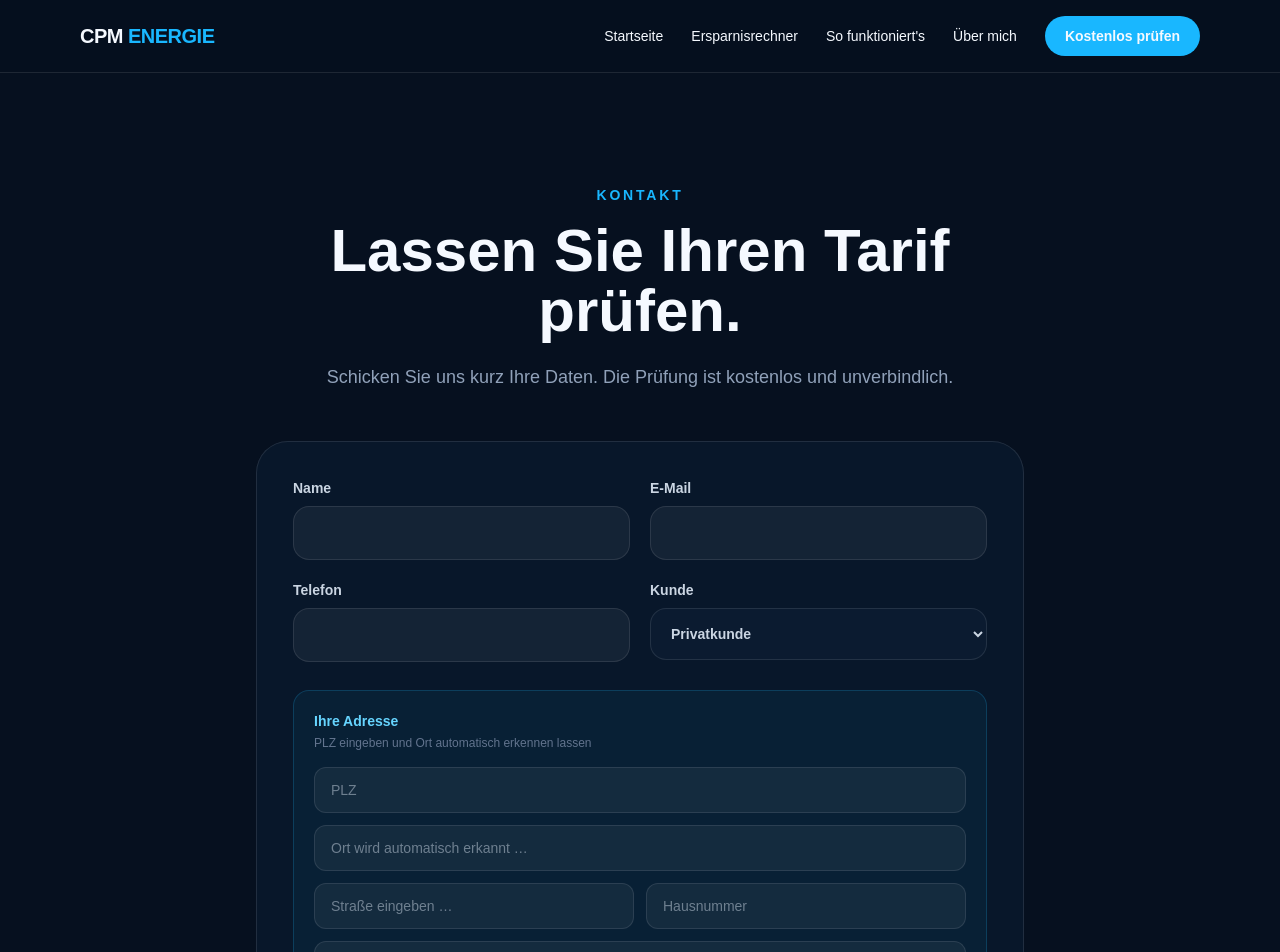
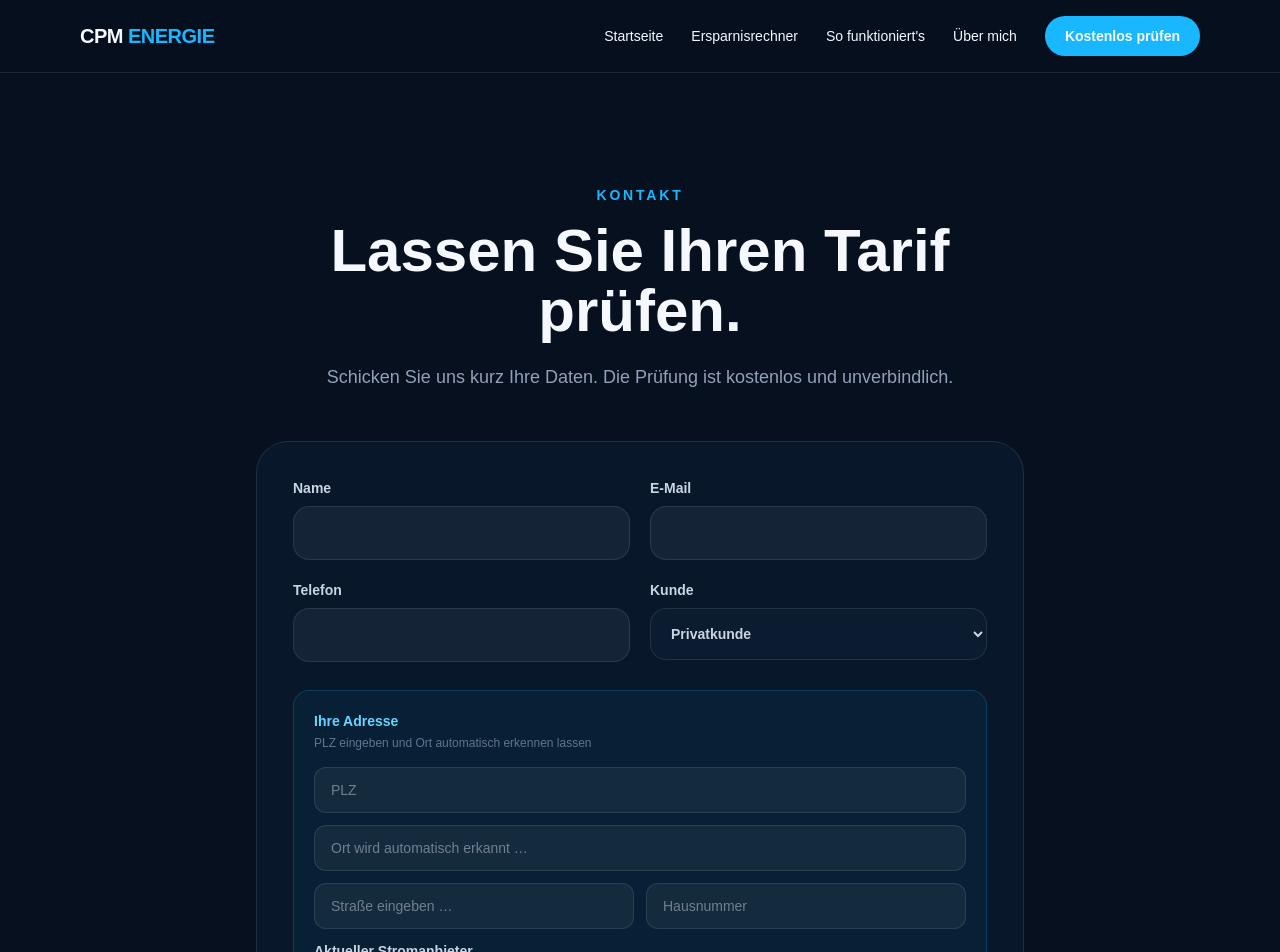
Before and after one commit to svt8f46zcd-stack/cpm-energie-website, a Next.js app: page /cpm-energie-website/kontakt in a window 1280 px wide. Shown: the top 952 px of the page. Built offline with nearby package versions, Linux system fonts and the light colour scheme.

Commit message:
feat: expand energy provider selection

```diff
--- a/components/ContactForm.tsx
+++ b/components/ContactForm.tsx
@@ -3,161 +3,66 @@
 import { FormEvent, useEffect, useRef, useState } from "react";
 import { useSearchParams } from "next/navigation";
 
-type AddressState = {
-  plz: string;
-  ort: string;
-  strasse: string;
-  hausnummer: string;
-  anbieter: string;
-  strom: string;
-  gas: string;
-};
-
+type AddressState = { plz: string; ort: string; strasse: string; hausnummer: string; anbieter: string; strom: string; gas: string };
 type Locality = { name: string; postalCode: string };
 type Street = { name: string; postalCode: string; locality: string };
 
 const API = "https://openplzapi.org/de";
+const PROVIDERS = [
+  "E.ON", "EnBW", "Vattenfall", "RWE", "EWE", "ENTEGA", "Mainova", "MVV Energie", "SWM", "Stadtwerke München",
+  "Stadtwerke Mainz", "Stadtwerke Wiesbaden", "GGEW", "EWR", "Energieversorgung Mittelrhein", "Pfalzwerke", "Yello",
+  "Octopus Energy", "LichtBlick", "Naturstrom", "Green Planet Energy", "Ostrom", "immergrün!", "eprimo", "Maingau Energie",
+  "ExtraEnergie", "123energie", "NEW Energie", "Süwag", "LEW", "ENTEGA Plus", "Andere"
+];
 
 export function ContactForm() {
   const searchParams = useSearchParams();
-  const [sent, setSent] = useState(false);
-  const [loading, setLoading] = useState(false);
-  const [error, setError] = useState("");
-  const [addressLoading, setAddressLoading] = useState(false);
-  const [streetLoading, setStreetLoading] = useState(false);
-  const [streetSuggestions, setStreetSuggestions] = useState<Street[]>([]);
-  const [citySuggestions, setCitySuggestions] = useState<Locality[]>([]);
+  const [sent, setSent] = useState(false), [loading, setLoading] = useState(false), [error, setError] = useState("");
+  const [addressLoading, setAddressLoading] = useState(false), [streetLoading, setStreetLoading] = useState(false);
+  const [streetSuggestions, setStreetSuggestions] = useState<Street[]>([]), [citySuggestions, setCitySuggestions] = useState<Locality[]>([]);
   const [defaults, setDefaults] = useState<AddressState>({ plz: "", ort: "", strasse: "", hausnummer: "", anbieter: "", strom: "", gas: "" });
   const streetRequest = useRef(0);
 
-  useEffect(() => {
-    setDefaults({
-      plz: searchParams.get("plz") || "",
-      ort: searchParams.get("ort") || "",
-      strasse: searchParams.get("strasse") || "",
-      hausnummer: searchParams.get("hausnummer") || "",
-      anbieter: searchParams.get("anbieter") || "",
-      strom: searchParams.get("strom") || "",
-      gas: searchParams.get("gas") || "",
-    });
-  }, [searchParams]);
+  useEffect(() => { setDefaults({ plz: searchParams.get("plz") || "", ort: searchParams.get("ort") || "", strasse: searchParams.get("strasse") || "", hausnummer: searchParams.get("hausnummer") || "", anbieter: searchParams.get("anbieter") || "", strom: searchParams.get("strom") || "", gas: searchParams.get("gas") || "" }); }, [searchParams]);
 
   useEffect(() => {
     const plz = defaults.plz.replace(/\D/g, "");
-    if (plz.length !== 5) {
-      setCitySuggestions([]);
-      setStreetSuggestions([]);
-      return;
-    }
-
-    const controller = new AbortController();
-    setAddressLoading(true);
-
-    fetch(`${API}/Localities?postalCode=${plz}&page=1&pageSize=50`, { signal: controller.signal })
-      .then((res) => (res.ok ? res.json() : []))
-      .then((items: Locality[]) => {
-        const unique = Array.from(new Map(items.map((item) => [item.name, item])).values());
-        setCitySuggestions(unique);
-        if (unique.length === 1) {
-          setDefaults((current) => ({ ...current, ort: unique[0].name }));
-        } else if (unique.length > 1 && !unique.some((item) => item.name === defaults.ort)) {
-          setDefaults((current) => ({ ...current, ort: "" }));
-        }
-      })
-      .catch(() => setCitySuggestions([]))
-      .finally(() => setAddressLoading(false));
-
+    if (plz.length !== 5) { setCitySuggestions([]); setStreetSuggestions([]); return; }
+    const controller = new AbortController(); setAddressLoading(true);
+    fetch(`${API}/Localities?postalCode=${plz}&page=1&pageSize=50`, { signal: controller.signal }).then(r => r.ok ? r.json() : []).then((items: Locality[]) => {
+      const unique = Array.from(new Map(items.map(i => [i.name, i])).values()); setCitySuggestions(unique);
+      if (unique.length === 1) setDefaults(c => ({ ...c, ort: unique[0].name })); else if (unique.length > 1 && !unique.some(i => i.name === defaults.ort)) setDefaults(c => ({ ...c, ort: "" }));
+    }).catch(() => setCitySuggestions([])).finally(() => setAddressLoading(false));
     return () => controller.abort();
   }, [defaults.plz]);
 
   useEffect(() => {
-    const plz = defaults.plz.replace(/\D/g, "");
-    const street = defaults.strasse.trim();
-    if (plz.length !== 5 || street.length < 2) {
-      setStreetSuggestions([]);
-      return;
-    }
-
-    const requestId = ++streetRequest.current;
-    const timer = window.setTimeout(() => {
-      setStreetLoading(true);
-      const params = new URLSearchParams({ postalCode: plz, name: street, page: "1", pageSize: "20" });
-      fetch(`${API}/Streets?${params.toString()}`)
-        .then((res) => (res.ok ? res.json() : []))
-        .then((items: Street[]) => {
-          if (requestId !== streetRequest.current) return;
-          const unique = Array.from(new Map(items.map((item) => [item.name, item])).values());
-          setStreetSuggestions(unique.slice(0, 8));
-        })
-        .catch(() => {
-          if (requestId === streetRequest.current) setStreetSuggestions([]);
-        })
-        .finally(() => {
-          if (requestId === streetRequest.current) setStreetLoading(false);
-        });
-    }, 250);
-
-    return () => window.clearTimeout(timer);
+    const plz = defaults.plz.replace(/\D/g, ""), street = defaults.strasse.trim();
+    if (plz.length !== 5 || street.length < 2) { setStreetSuggestions([]); return; }
+    const requestId = ++streetRequest.current, timer = window.setTimeout(() => {
+      setStreetLoading(true); const params = new URLSearchParams({ postalCode: plz, name: street, page: "1", pageSize: "20" });
+      fetch(`${API}/Streets?${params}`).then(r => r.ok ? r.json() : []).then((items: Street[]) => { if (requestId === streetRequest.current) setStreetSuggestions(Array.from(new Map(items.map(i => [i.name, i])).values()).slice(0, 8)); }).catch(() => requestId === streetRequest.current && setStreetSuggestions([])).finally(() => requestId === streetRequest.current && setStreetLoading(false));
+    }, 250); return () => window.clearTimeout(timer);
   }, [defaults.plz, defaults.strasse]);
 
-  function updateAddress(key: keyof AddressState, value: string) {
-    setDefaults((current) => ({ ...current, [key]: value }));
-    if (key === "plz") setStreetSuggestions([]);
-  }
-
-  async function submit(e: FormEvent<HTMLFormElement>) {
-    e.preventDefault();
-    setLoading(true);
-    setError("");
-    try {
-      const data = Object.fromEntries(new FormData(e.currentTarget));
-      const res = await fetch("/api/kontakt", {
-        method: "POST",
-        body: JSON.stringify(data),
-        headers: { "Content-Type": "application/json" },
-      });
-      if (!res.ok) throw new Error("send");
-      setSent(true);
-    } catch {
-      setError("Die Anfrage konnte gerade nicht gesendet werden. Bitte versuchen Sie es erneut oder kontaktieren Sie uns direkt per WhatsApp.");
-    } finally {
-      setLoading(false);
-    }
-  }
-
+  function updateAddress(key: keyof AddressState, value: string) { setDefaults(c => ({ ...c, [key]: value })); if (key === "plz") setStreetSuggestions([]); }
+  async function submit(e: FormEvent<HTMLFormElement>) { e.preventDefault(); setLoading(true); setError(""); try { const data = Object.fromEntries(new FormData(e.currentTarget)); const res = await fetch("/api/kontakt", { method: "POST", body: JSON.stringify(data), headers: { "Content-Type": "application/json" } }); if (!res.ok) throw new Error(); setSent(true); } catch { setError("Die Anfrage konnte gerade nicht gesendet werden. Bitte versuchen Sie es erneut oder kontaktieren Sie uns direkt per WhatsApp."); } finally { setLoading(false); } }
   if (sent) return <div className="rounded-3xl border border-[#19b7ff]/30 bg-[#19b7ff]/10 p-8"><h2 className="text-2xl font-bold">Anfrage erhalten.</h2><p className="mt-3 text-slate-300">Danke. Wir melden uns so schnell wie möglich bei Ihnen.</p></div>;
 
   return <form onSubmit={submit} className="glass rounded-[2rem] p-6 md:p-9">
-    <div className="grid gap-5 md:grid-cols-2">
-      <Field name="name" label="Name" required />
-      <Field name="email" label="E-Mail" type="email" required />
-      <Field name="phone" label="Telefon" />
-      <Field name="customerType" label="Kunde" select />
+    <div className="grid gap-5 md:grid-cols-2"><Field name="name" label="Name" required /><Field name="email" label="E-Mail" type="email" required /><Field name="phone" label="Telefon" /><Field name="customerType" label="Kunde" select /></div>
+    <div className="mt-7 rounded-2xl border border-[#19b7ff]/20 bg-[#19b7ff]/5 p-5">
+      <div className="flex items-center justify-between gap-4"><div><p className="text-sm font-bold text-[#66d5ff]">Ihre Adresse</p><p className="mt-1 text-xs text-slate-500">PLZ eingeben und Ort automatisch erkennen lassen</p></div>{addressLoading && <span className="text-xs text-[#66d5ff]">wird erkannt …</span>}</div>
+      <div className="mt-4 grid gap-3 text-sm text-slate-300 sm:grid-cols-2">
+        <label className="relative block sm:col-span-2"><span className="sr-only">PLZ</span><input name="postalCode" inputMode="numeric" autoComplete="postal-code" maxLength={5} required value={defaults.plz} onChange={e => updateAddress("plz", e.target.value.replace(/\D/g, "").slice(0, 5))} placeholder="PLZ" className="w-full rounded-xl border border-white/10 bg-white/5 px-4 py-3 outline-none focus:border-[#19b7ff]" /></label>
+        <label className="relative block sm:col-span-2"><span className="sr-only">Ort</span><input name="city" autoComplete="address-level2" required value={defaults.ort} onChange={e => updateAddress("ort", e.target.value)} list="cpm-city-suggestions" placeholder="Ort wird automatisch erkannt …" className="w-full rounded-xl border border-white/10 bg-white/5 px-4 py-3 outline-none focus:border-[#19b7ff]" /><datalist id="cpm-city-suggestions">{citySuggestions.map(c => <option key={`${c.postalCode}-${c.name}`} value={c.name} />)}</datalist></label>
+        <label className="relative block"><span className="sr-only">Straße</span><input name="street" autoComplete="street-address" required value={defaults.strasse} onChange={e => updateAddress("strasse", e.target.value)} placeholder="Straße eingeben …" className="w-full rounded-xl border border-white/10 bg-white/5 px-4 py-3 outline-none focus:border-[#19b7ff]" />{streetLoading && <span className="pointer-events-none absolute right-3 top-1/2 -translate-y-1/2 text-xs text-[#66d5ff]">Suche …</span>}{streetSuggestions.length > 0 && <div className="absolute left-0 right-0 top-[calc(100%+6px)] z-30 overflow-hidden rounded-xl border border-white/10 bg-[#07182a] shadow-2xl">{streetSuggestions.map(s => <button key={s.name} type="button" onClick={() => { updateAddress("strasse", s.name); setStreetSuggestions([]); }} className="block w-full px-4 py-3 text-left text-sm text-slate-200 hover:bg-[#19b7ff]/10 hover:text-white">{s.name}</button>)}</div>}</label>
+        <input name="houseNumber" inputMode="text" autoComplete="address-line2" required value={defaults.hausnummer} onChange={e => updateAddress("hausnummer", e.target.value)} placeholder="Hausnummer" className="rounded-xl border border-white/10 bg-white/5 px-4 py-3 outline-none focus:border-[#19b7ff]" />
+        <label className="block sm:col-span-2"><span className="text-sm font-semibold text-slate-300">Aktueller Stromanbieter</span><select name="provider" value={defaults.anbieter} onChange={e => updateAddress("anbieter", e.target.value)} className="mt-2 w-full rounded-xl border border-white/10 bg-[#0b1b30] px-4 py-3 outline-none focus:border-[#19b7ff]"><option value="">Anbieter auswählen …</option>{PROVIDERS.map(p => <option key={p} value={p}>{p}</option>)}</select></label>
+      </div>
+      {defaults.plz.length === 5 && citySuggestions.length > 1 && <p className="mt-3 text-xs text-slate-500">Mehrere Orte gefunden. Bitte einen Ort auswählen.</p>}
+      {defaults.plz.length === 5 && citySuggestions.length === 0 && !addressLoading && <p className="mt-3 text-xs text-amber-300/80">PLZ konnte nicht automatisch zugeordnet werden. Der Ort kann manuell eingegeben werden.</p>}
     </div>
-
-    <div className="mt-7 rounded-2xl border border-[#19b7ff]/20 bg-[#19b7ff]/5 p-5">
-      <div className="flex items-center justify-between gap-4">
-        <div><p className="text-sm font-bold text-[#66d5ff]">Ihre Adresse</p><p className="mt-1 text-xs text-slate-500">PLZ eingeben und Ort automatisch erkennen lassen</p></div>
-        {addressLoading && <span className="text-xs text-[#66d5ff]">wird erkannt …</span>}
-      </div>
-      <div className="mt-4 grid gap-3 text-sm text-slate-300 sm:grid-cols-2">
-        <label className="relative block sm:col-span-2"><span className="sr-only">PLZ</span><input name="postalCode" inputMode="numeric" autoComplete="postal-code" maxLength={5} required value={defaults.plz} onChange={(e) => updateAddress("plz", e.target.value.replace(/\D/g, "").slice(0, 5))} placeholder="PLZ" className="w-full rounded-xl border border-white/10 bg-white/5 px-4 py-3 outline-none transition focus:border-[#19b7ff]" /></label>
-
-        <label className="relative block sm:col-span-2"><span className="sr-only">Ort</span><input name="city" autoComplete="address-level2" required value={defaults.ort} onChange={(e) => updateAddress("ort", e.target.value)} list="cpm-city-suggestions" placeholder="Ort wird automatisch erkannt …" className="w-full rounded-xl border border-white/10 bg-white/5 px-4 py-3 outline-none transition focus:border-[#19b7ff]" /><datalist id="cpm-city-suggestions">{citySuggestions.map((city) => <option key={`${city.postalCode}-${city.name}`} value={city.name} />)}</datalist></label>
-
-        <label className="relative block"><span className="sr-only">Straße</span><input name="street" autoComplete="street-address" required value={defaults.strasse} onChange={(e) => updateAddress("strasse", e.target.value)} placeholder="Straße eingeben …" className="w-full rounded-xl border border-white/10 bg-white/5 px-4 py-3 outline-none transition focus:border-[#19b7ff]" />
-          {streetLoading && <span className="pointer-events-none absolute right-3 top-1/2 -translate-y-1/2 text-xs text-[#66d5ff]">Suche …</span>}
-          {streetSuggestions.length > 0 && <div className="absolute left-0 right-0 top-[calc(100%+6px)] z-30 overflow-hidden rounded-xl border border-white/10 bg-[#07182a] shadow-2xl shadow-black/50">
-            {streetSuggestions.map((street) => <button key={street.name} type="button" onClick={() => { updateAddress("strasse", street.name); setStreetSuggestions([]); }} className="block w-full px-4 py-3 text-left text-sm text-slate-200 transition hover:bg-[#19b7ff]/10 hover:text-white">{street.name}</button>)}
-          </div>}
-        </label>
-        <input name="houseNumber" inputMode="text" autoComplete="address-line2" required value={defaults.hausnummer} onChange={(e) => updateAddress("hausnummer", e.target.value)} placeholder="Hausnummer" className="rounded-xl border border-white/10 bg-white/5 px-4 py-3 outline-none transition focus:border-[#19b7ff]" />
-        <input name="provider" value={defaults.anbieter} onChange={(e) => updateAddress("anbieter", e.target.value)} placeholder="Aktueller Anbieter" className="rounded-xl border border-white/10 bg-white/5 px-4 py-3 outline-none transition focus:border-[#19b7ff] sm:col-span-2" />
-      </div>
-      {defaults.plz.length === 5 && citySuggestions.length > 1 && <p className="mt-3 text-xs text-slate-500">Für diese PLZ gibt es mehrere Orte. Bitte den passenden Ort auswählen oder eingeben.</p>}
-      {defaults.plz.length === 5 && citySuggestions.length === 0 && !addressLoading && <p className="mt-3 text-xs text-amber-300/80">PLZ konnte nicht automatisch zugeordnet werden. Der Ort kann trotzdem manuell eingegeben werden.</p>}
-    </div>
-
     <label className="mt-5 block text-sm font-semibold text-slate-300">Nachricht<textarea name="message" rows={5} className="mt-2 w-full rounded-2xl border border-white/10 bg-white/5 p-4 outline-none focus:border-[#19b7ff]" placeholder="Zum Beispiel: Ich möchte meinen aktuellen Stromtarif prüfen lassen." defaultValue={defaults.anbieter ? `Bitte meinen Tarif prüfen. Aktueller Anbieter: ${defaults.anbieter}.` : ""} /></label>
     {error && <p className="mt-4 rounded-xl bg-red-500/10 p-3 text-sm text-red-300">{error}</p>}
     <button disabled={loading} className="mt-6 w-full rounded-full bg-[#19b7ff] px-7 py-4 font-bold text-[#03101c] disabled:opacity-60">{loading ? "Wird gesendet…" : "Kostenlose Prüfung anfragen"}</button>
@@ -165,6 +70,4 @@ export function ContactForm() {
   </form>;
 }
 
-function Field({ name, label, type = "text", required = false, select = false }: { name: string; label: string; type?: string; required?: boolean; select?: boolean }) {
-  return <label className="block text-sm font-semibold text-slate-300">{label}{select ? <select name={name} className="mt-2 w-full rounded-2xl border border-white/10 bg-[#0b1b30] p-4 outline-none focus:border-[#19b7ff]"><option value="Privatkunde">Privatkunde</option><option value="Gewerbekunde">Gewerbekunde</option></select> : <input name={name} type={type} required={required} className="mt-2 w-full rounded-2xl border border-white/10 bg-white/5 p-4 outline-none focus:border-[#19b7ff]" />}</label>;
-}
+function Field({ name, label, type = "text", required = false, select = false }: { name: string; label: string; type?: string; required?: boolean; select?: boolean }) { return <label className="block text-sm font-semibold text-slate-300">{label}{select ? <select name={name} className="mt-2 w-full rounded-2xl border border-white/10 bg-[#0b1b30] p-4 outline-none focus:border-[#19b7ff]"><option value="Privatkunde">Privatkunde</option><option value="Gewerbekunde">Gewerbekunde</option></select> : <input name={name} type={type} required={required} className="mt-2 w-full rounded-2xl border border-white/10 bg-white/5 p-4 outline-none focus:border-[#19b7ff]" />}</label>; }
```
